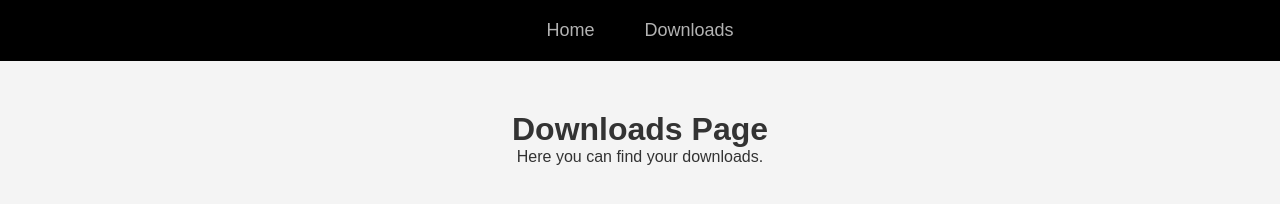
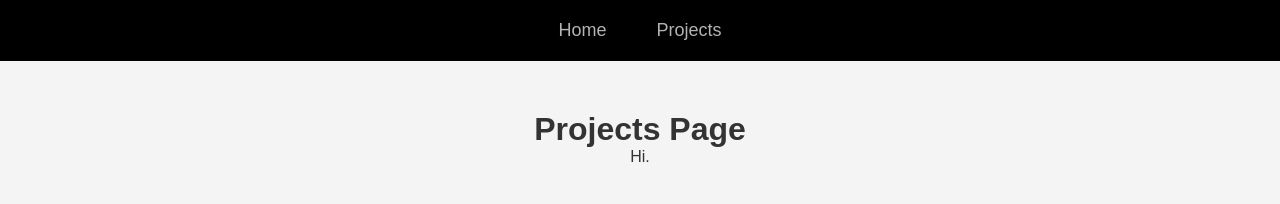
Before and after one commit to keith11783/keith11783.github.io, a plain HTML site: page projects.html in a window 1280 px wide. Drawn offline with Linux system fonts and the light colour scheme.

Commit message:
Update and rename downloads.html to projects.html

```diff
--- a/downloads.html
+++ b/projects.html
@@ -3,18 +3,18 @@
 <head>
     <meta charset="UTF-8">
     <meta name="viewport" content="width=device-width, initial-scale=1.0">
-    <title>Downloads</title>
+    <title>Projects</title>
     <link rel="stylesheet" href="styles.css">
 </head>
 <body>
     <div class="navbar">
         <a href="index.html" class="nav-btn">Home</a>
-        <a href="downloads.html" class="nav-btn">Downloads</a>
+        <a href="projects.html" class="nav-btn">Projects</a>
     </div>
 
     <div class="content">
-        <h1>Downloads Page</h1>
-        <p>Here you can find your downloads.</p>
+        <h1>Projects Page</h1>
+        <p>Hi.</p>
     </div>
 </body>
 </html>
```
